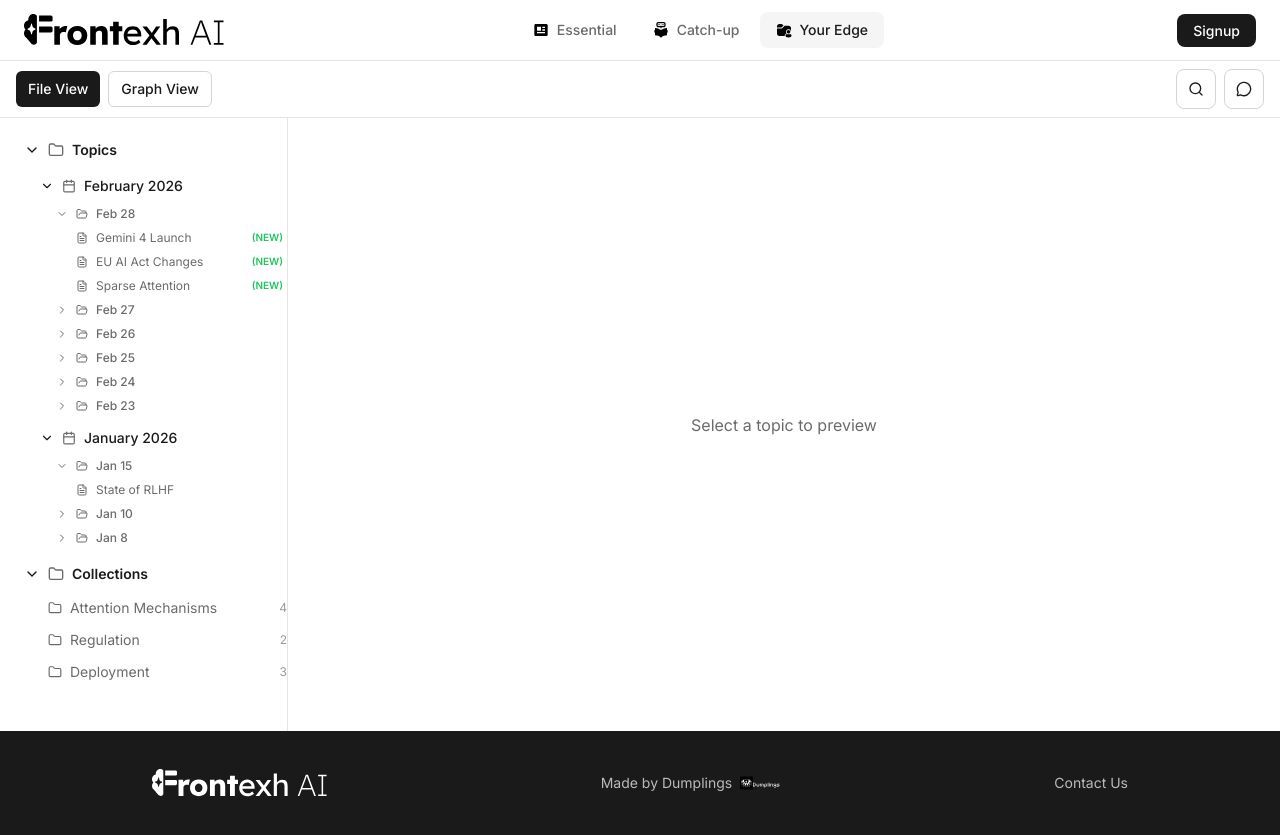
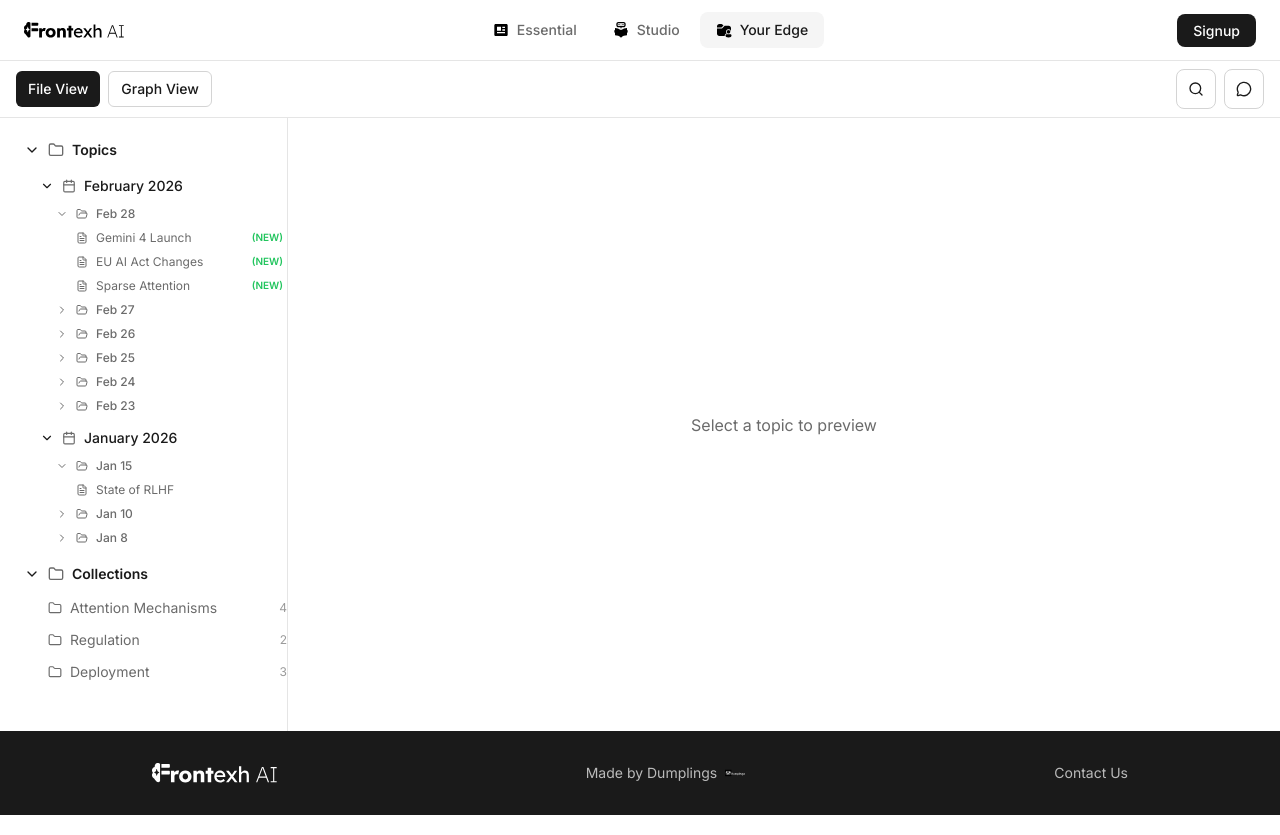
Before and after one commit to LOKTSN/cortex, a React (Vite) app in the folder frontend/: page /edge in a window 1280 px wide. Built offline with nearby package versions, Linux system fonts and the light colour scheme; no server answers; the HTML template or start-up script is replaced by a standard one.

Commit message:
Normalize icon heights across nav and footer
- Nav: Fontek AI logo h-8 → h-4 to match nav icons
- Footer: Fontek AI logo h-7 → h-5, dumpling h-10 → h-5 to match text

```diff
--- a/frontend/src/components/layout/Footer.tsx
+++ b/frontend/src/components/layout/Footer.tsx
@@ -5,10 +5,10 @@ export function Footer() {
   return (
     <footer className="bg-accent text-white">
       <div className="mx-auto flex max-w-5xl items-center justify-between px-6 py-8">
-        <img src={logoSvg} alt="Frontexh AI" className="h-7 brightness-0 invert" />
+        <img src={logoSvg} alt="Frontexh AI" className="h-5 brightness-0 invert" />
         <div className="flex items-center gap-2 text-sm text-white/70">
           Made by Dumplings
-          <img src={dumplingsSvg} alt="Dumplings" className="h-10 w-10" />
+          <img src={dumplingsSvg} alt="Dumplings" className="h-5 w-5" />
         </div>
         <button className="text-sm text-white/70 hover:text-white cursor-pointer">
           Contact Us
--- a/frontend/src/components/layout/Nav.tsx
+++ b/frontend/src/components/layout/Nav.tsx
@@ -7,7 +7,7 @@ import edgeIcon from "@/assets/your_edge.svg"
 
 const navItems = [
   { to: "/", label: "Essential", icon: essentialIcon },
-  { to: "/catchup", label: "Catch-up", icon: catchupIcon },
+  { to: "/catchup", label: "Studio", icon: catchupIcon },
   { to: "/edge", label: "Your Edge", icon: edgeIcon },
 ]
 
@@ -18,7 +18,7 @@ export function Nav() {
   return (
     <nav className="sticky top-0 z-40 flex items-center justify-between border-b bg-white px-6 py-3">
       <Link to="/" className="flex items-center gap-2">
-        <img src={logoSvg} alt="Frontexh AI" className="h-8" />
+        <img src={logoSvg} alt="Frontexh AI" className="h-4" />
       </Link>
 
       <div className="flex items-center gap-1">
```
